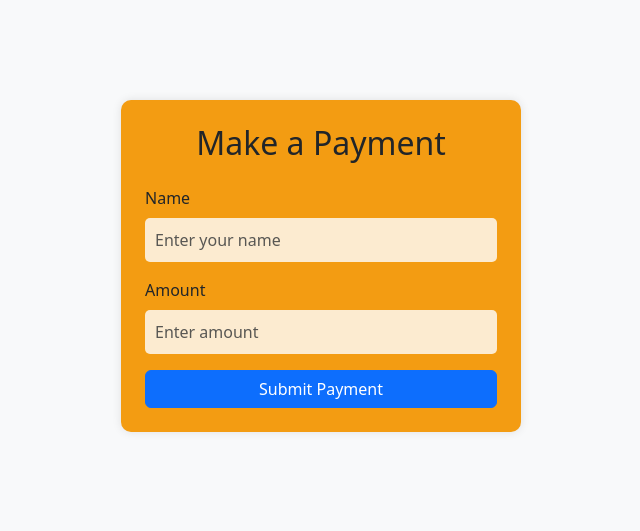
After one commit to KuchanaMuwanguzi/kuchana, a Node server app: template views/Html/payements.html in a window 1280 px wide. The commit adds this page. Shown: the top 531 px of the page, without its empty margins (319-959 px from the left). Run offline with Node 20, Linux system fonts and the light colour scheme; the template is opened without the code that fills it, so the values that code supplies are empty; some libraries are stand-ins or nearby versions.

Commit message:
edited pug files, created payements file

```diff
--- a/app.js
+++ b/app.js
@@ -11,7 +11,7 @@ const mongoose = require("mongoose");
 require('dotenv') .config();
 
 const path = require('path');
-
+//midleware
 app.use(express.urlencoded({ extended: true }));
 app.use(express.json({ extended: false }));
 
--- a/views/Html/babycheckin.html
+++ b/views/Html/babycheckin.html
@@ -4,7 +4,7 @@
   <meta charset="UTF-8">
   <meta name="viewport" content="width=device-width, initial-scale=1.0">
   <title>Daycare Check-in Form</title>
-  <link href="https://cdn.jsdelivr.net/npm/bootstrap@5.3.0-alpha1/dist/css/bootstrap.min.css" rel="stylesheet">
+  <link href="https://cdn.jsdelivr.net/npm/bootstrap@5.3.3/dist/css/bootstrap.min.css" rel="stylesheet" integrity="sha384-QWTKZyjpPEjISv5WaRU9OFeRpok6YctnYmDr5pNlyT2bRjXh0JMhjY6hW+ALEwIH" crossorigin="anonymous">
   <link rel="stylesheet" href="babycheckin.css">
 </head>
 <body>
@@ -53,6 +53,6 @@
 </div>
 
 <script src="babycheckin.js"></script>
-<script src="https://cdn.jsdelivr.net/npm/bootstrap@5.3.0-alpha1/dist/js/bootstrap.bundle.min.js"></script>
+<script src="https://cdn.jsdelivr.net/npm/bootstrap@5.3.3/dist/js/bootstrap.bundle.min.js" integrity="sha384-YvpcrYf0tY3lHB60NNkmXc5s9fDVZLESaAA55NDzOxhy9GkcIdslK1eN7N6jIeHz" crossorigin="anonymous"></script>
 </body>
 </html>
--- a/views/Html/babycheckout.html
+++ b/views/Html/babycheckout.html
@@ -4,7 +4,7 @@
   <meta charset="UTF-8">
   <meta name="viewport" content="width=device-width, initial-scale=1.0">
   <title>Daycare Check-out Form</title>
-  <link href="https://cdn.jsdelivr.net/npm/bootstrap@5.3.0-alpha1/dist/css/bootstrap.min.css" rel="stylesheet">
+  <link href="https://cdn.jsdelivr.net/npm/bootstrap@5.3.3/dist/css/bootstrap.min.css" rel="stylesheet" integrity="sha384-QWTKZyjpPEjISv5WaRU9OFeRpok6YctnYmDr5pNlyT2bRjXh0JMhjY6hW+ALEwIH" crossorigin="anonymous">
  <link rel="stylesheet" href="/forms/babies/babycheckout.css">
 </head>
 <body>
@@ -46,6 +46,6 @@
 </div>
 
 <script src="/forms/babies/babycheckout.js"></script>
-<script src="https://cdn.jsdelivr.net/npm/bootstrap@5.3.0-alpha1/dist/js/bootstrap.bundle.min.js"></script>
+<script src="https://cdn.jsdelivr.net/npm/bootstrap@5.3.3/dist/js/bootstrap.bundle.min.js" integrity="sha384-YvpcrYf0tY3lHB60NNkmXc5s9fDVZLESaAA55NDzOxhy9GkcIdslK1eN7N6jIeHz" crossorigin="anonymous"></script>
 </body>
 </html>
--- /dev/null
+++ b/views/Html/payements.html
@@ -0,0 +1,64 @@
+<!DOCTYPE html>
+<html lang="en">
+<head>
+    <meta charset="UTF-8">
+    <meta name="viewport" content="width=device-width, initial-scale=1.0">
+    <title>Payments Form</title>
+    <link href="https://cdn.jsdelivr.net/npm/bootstrap@5.3.3/dist/css/bootstrap.min.css" rel="stylesheet" integrity="sha384-QWTKZyjpPEjISv5WaRU9OFeRpok6YctnYmDr5pNlyT2bRjXh0JMhjY6hW+ALEwIH" crossorigin="anonymous">
+
+    <style>
+        body {
+            background-color: #f8f9fa;
+        }
+        .payment-form {
+            max-width: 400px;
+            margin: 100px auto;
+            padding: 20px;
+            border-radius: 10px;
+            box-shadow: 0 0 10px rgba(0, 0, 0, 0.1);
+            background-color: #f39c12;
+        }
+        .payment-form input[type="text"],
+        .payment-form input[type="number"] {
+            margin-bottom: 10px;
+            background-color: rgba(255, 255, 255, 0.8);
+            border: none;
+            border-radius: 5px;
+            padding: 10px;
+        }
+        .payment-form input[type="submit"] {
+            background-color: #333;
+            border: none;
+        }
+        .payment-form input[type="submit"]:hover {
+            background-color: #555;
+        }
+    </style>
+</head>
+<body>
+    <div class="container">
+        <div class="row">
+            <div class="col-md-6 mx-auto">
+                <div class="payment-form p-4">
+                    <h2 class="text-center mb-4">Make a Payment</h2>
+                    <form>
+                        <div class="mb-3">
+                            <label for="name" class="form-label">Name</label>
+                            <input type="text" class="form-control" id="fName" placeholder="Enter your name">
+                        </div>
+                        <div class="mb-3">
+                            <label for="amount" class="form-label">Amount</label>
+                            <input type="number" class="form-control" id="amount" placeholder="Enter amount">
+                        </div>
+                        <div class="d-grid gap-2">
+                            <button type="submit" class="btn btn-primary btn-block">Submit Payment</button>
+                        </div>
+                    </form>
+                </div>
+            </div>
+        </div>
+    </div>
+
+    <script src="https://cdn.jsdelivr.net/npm/bootstrap@5.3.3/dist/js/bootstrap.bundle.min.js" integrity="sha384-YvpcrYf0tY3lHB60NNkmXc5s9fDVZLESaAA55NDzOxhy9GkcIdslK1eN7N6jIeHz" crossorigin="anonymous"></script>
+</body>
+</html>
--- a/views/babycheckin.pug
+++ b/views/babycheckin.pug
@@ -1,7 +1,7 @@
 meta(charset='UTF-8')
 meta(name='viewport' content='width=device-width,initial-scale=1')
 title Daycare Check-in Form
-link(href='https://cdn.jsdelivr.net/npm/bootstrap@5.3.0-alpha1/dist/css/bootstrap.min.css' rel='stylesheet')
+link(href='https://cdn.jsdelivr.net/npm/bootstrap@5.3.3/dist/css/bootstrap.min.css' rel='stylesheet' integrity='sha384-QWTKZyjpPEjISv5WaRU9OFeRpok6YctnYmDr5pNlyT2bRjXh0JMhjY6hW+ALEwIH' crossorigin='anonymous')
 link(rel='stylesheet' href='/css/babycheckin.css')
 .container.mt-5
   .row.justify-content-center
@@ -29,4 +29,4 @@ link(rel='stylesheet' href='/css/babycheckin.css')
             textarea.form-control#notes(rows='3' placeholder='Any special instructions or notes')
           button.btn.btn-primary(type='submit' onclick='checkIn()') Check-in
     script(src='/js/babycheckin.js')
-    script(src='https://cdn.jsdelivr.net/npm/bootstrap@5.3.0-alpha1/dist/js/bootstrap.bundle.min.js')
+    script(src='https://cdn.jsdelivr.net/npm/bootstrap@5.3.3/dist/js/bootstrap.bundle.min.js' integrity='sha384-YvpcrYf0tY3lHB60NNkmXc5s9fDVZLESaAA55NDzOxhy9GkcIdslK1eN7N6jIeHz' crossorigin='anonymous')
--- a/views/babycheckout.pug
+++ b/views/babycheckout.pug
@@ -1,7 +1,7 @@
 meta(charset='UTF-8')
 meta(name='viewport' content='width=device-width,initial-scale=1')
 title Daycare Check-out Form
-link(href='https://cdn.jsdelivr.net/npm/bootstrap@5.3.0-alpha1/dist/css/bootstrap.min.css' rel='stylesheet')
+link(href='https://cdn.jsdelivr.net/npm/bootstrap@5.3.3/dist/css/bootstrap.min.css' rel='stylesheet' integrity='sha384-QWTKZyjpPEjISv5WaRU9OFeRpok6YctnYmDr5pNlyT2bRjXh0JMhjY6hW+ALEwIH' crossorigin='anonymous')
 link(rel='stylesheet' href='/css/babycheckout.css')
 .container.mt-5
   .row.justify-content-center
@@ -23,4 +23,4 @@ link(rel='stylesheet' href='/css/babycheckout.css')
             textarea.form-control#notes(rows='3' placeholder='Any special instructions or notes')
           button.btn.btn-primary(type='submit') Submit
     script(src='/js/babycheckout.js')
-    script(src='https://cdn.jsdelivr.net/npm/bootstrap@5.3.0-alpha1/dist/js/bootstrap.bundle.min.js')
+    script(src='https://cdn.jsdelivr.net/npm/bootstrap@5.3.3/dist/js/bootstrap.bundle.min.js' integrity='sha384-YvpcrYf0tY3lHB60NNkmXc5s9fDVZLESaAA55NDzOxhy9GkcIdslK1eN7N6jIeHz' crossorigin='anonymous')
--- a/views/start.pug
+++ b/views/start.pug
@@ -1,7 +1,7 @@
 meta(charset='UTF-8')
 meta(name='viewport' content='width=device-width,initial-scale=1')
 title Beautiful Landing Page
-link(href='https://stackpath.bootstrapcdn.com/bootstrap/5.3.0/css/bootstrap.min.css' rel='stylesheet')
+link(href='https://cdn.jsdelivr.net/npm/bootstrap@5.3.3/dist/css/bootstrap.min.css' rel='stylesheet' integrity='sha384-QWTKZyjpPEjISv5WaRU9OFeRpok6YctnYmDr5pNlyT2bRjXh0JMhjY6hW+ALEwIH' crossorigin='anonymous')
 style.
 
   /* Custom styles for this template */
```
